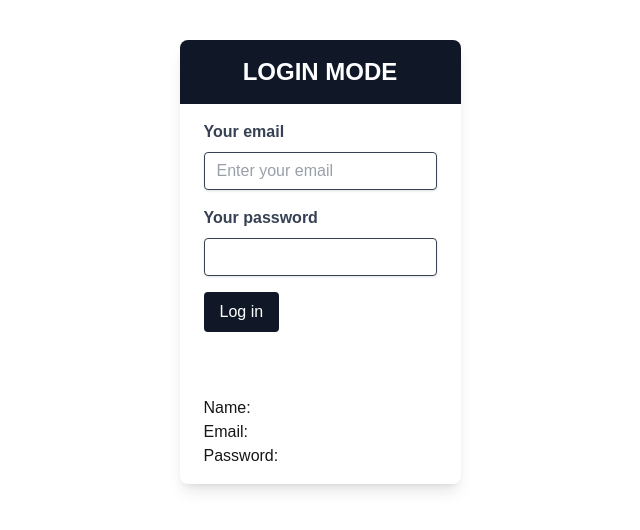
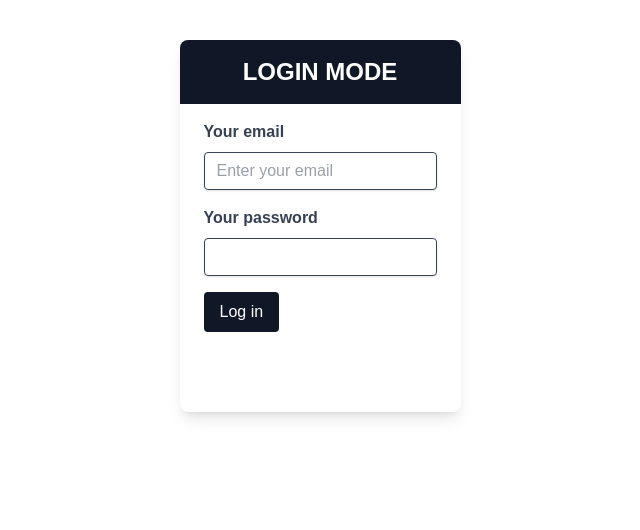
Before and after one commit to OleksiiLunov/todoster2, a Next.js app: page /login in a window 1280 px wide. Shown: the top 530 px of the page, without its empty margins (320-960 px from the left). Built offline with nearby package versions, Linux system fonts and the light colour scheme; no server answers.

Commit message:
Removed old test code

```diff
--- a/src/features/auth/components/auth-form.tsx
+++ b/src/features/auth/components/auth-form.tsx
@@ -110,9 +110,6 @@ export default function AuthForm({ mode }: AuthFormProps) {
                         {errorMessage !== "" && errorMessage}
                     </label>
                 </div>
-                <div>Name: {name}</div>
-                <div>Email: {email}</div>
-                <div>Password: {password}</div>
             </div>
         </div>
     );
```
